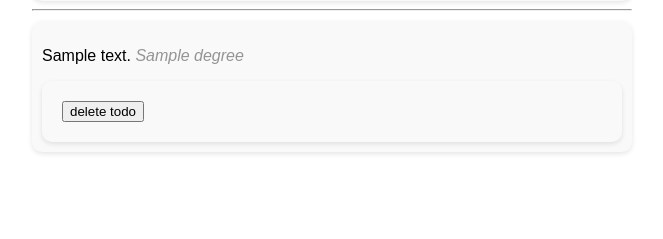
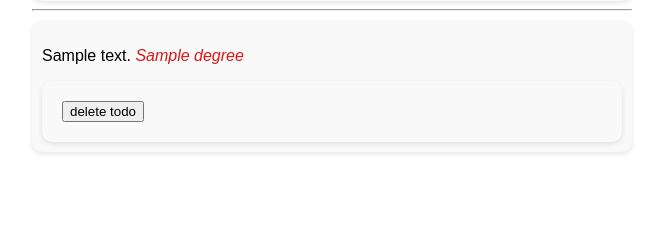
Before and after one commit to JunlingZhuang/Flask-MongoDB-Fullstack-Exercise, a Flask app: page / in a window 1280 px wide. Shown: the part 420-659 px from the top of the page, without its empty margins (308-971 px from the left). Run offline with Flask 3, Linux system fonts and the light colour scheme; a database or web service that is not in the repository returns one stand-in record (values such as "Sample title").

Commit message:
Update styles.css

```diff
--- a/static/css/styles.css
+++ b/static/css/styles.css
@@ -71,5 +71,5 @@ button:hover {
 }
 
 .todo i {
-  color: #949494;
+  color: #dc1818;
 }
```
